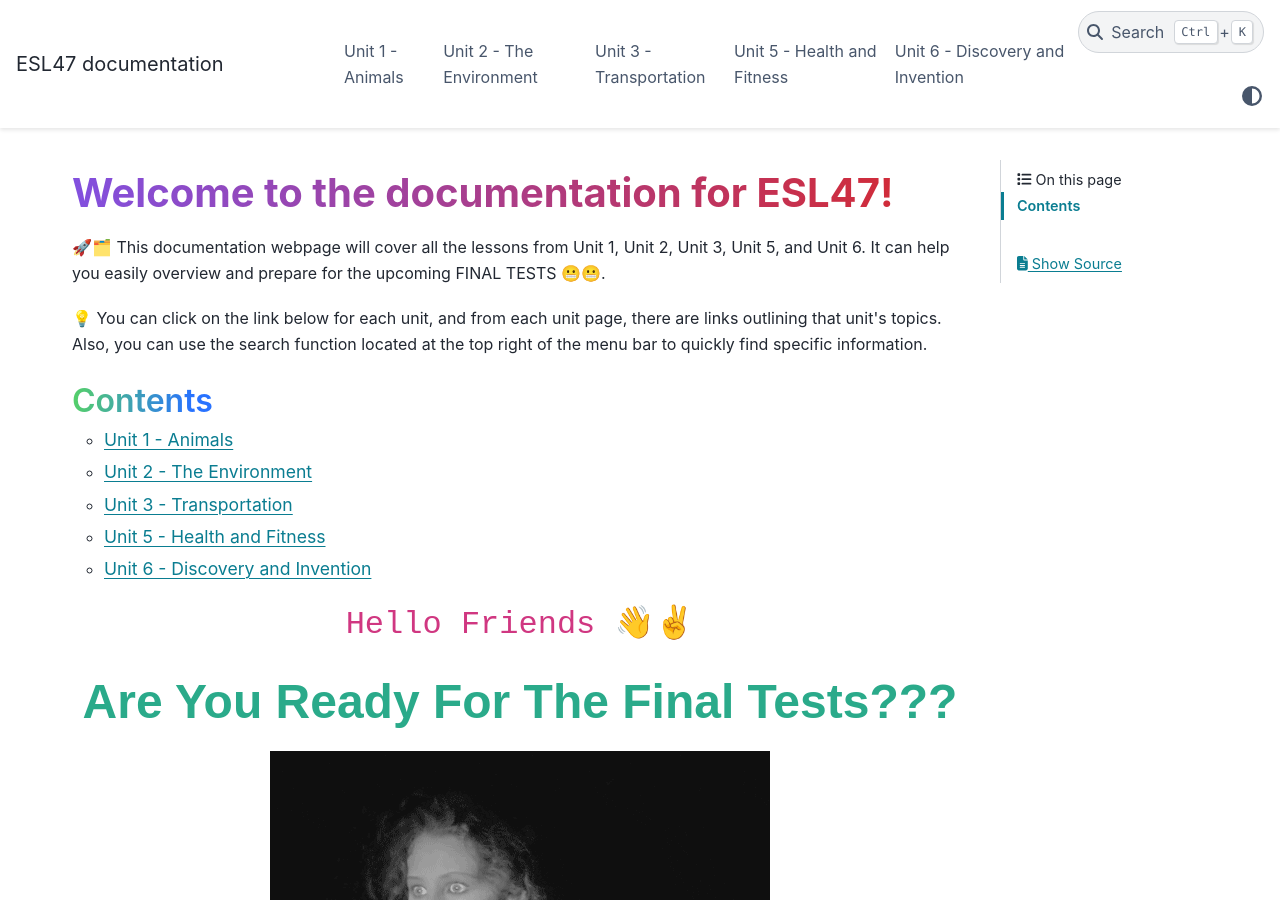
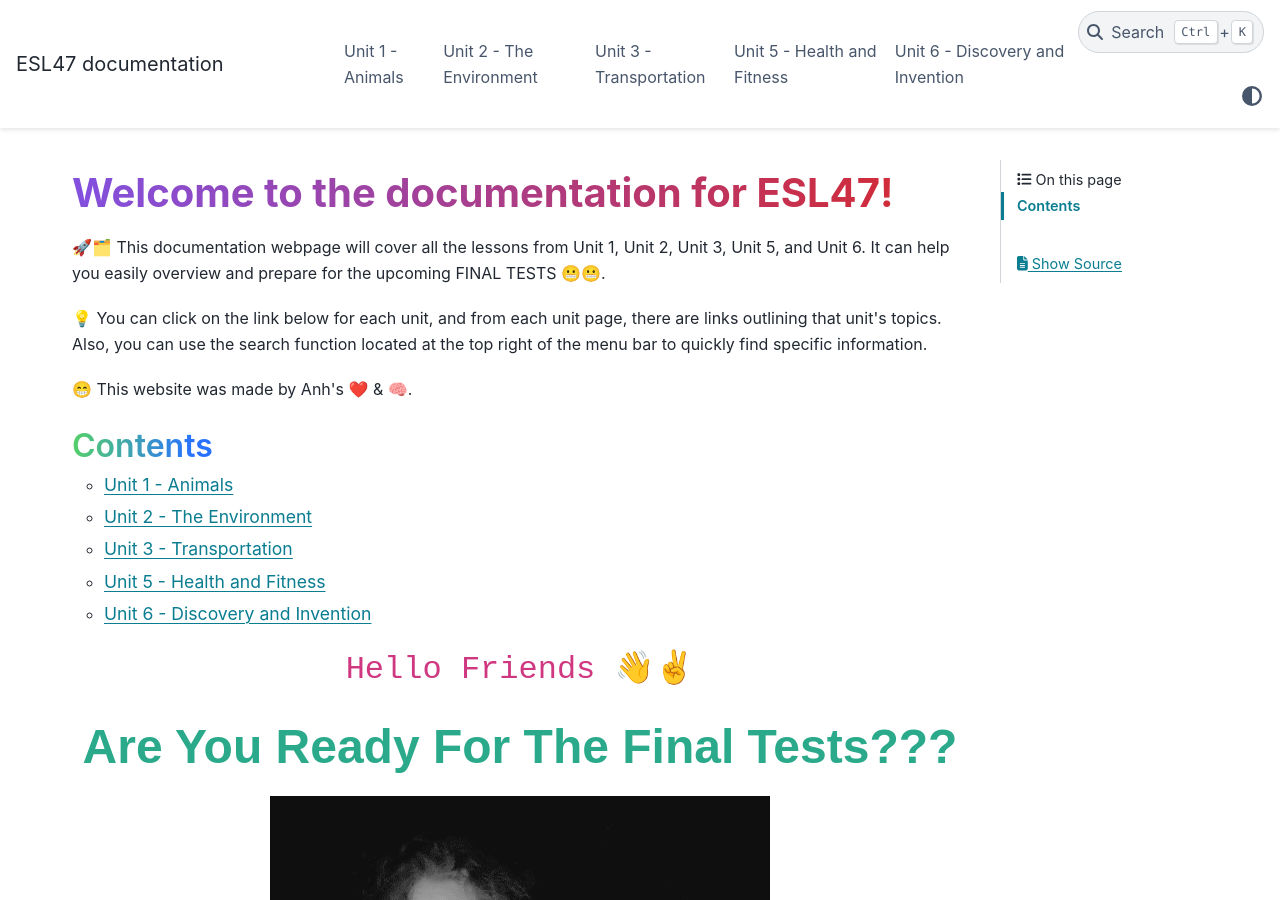
Before and after one commit to vpa24/ESL-47---Intermediate-Low-Integrated-Reading-Writing, a Sphinx documentation site: the page built from docs/source/index.rst, in a window 1280 px wide and 900 px high. Built offline with Sphinx 7.4.7 and the PyData theme 0.15.4, drawn with Linux system fonts in a browser that asks for light colours; some web fonts are replaced.

Commit message:
Update index.rst

```diff
--- a/docs/source/index.rst
+++ b/docs/source/index.rst
@@ -6,6 +6,7 @@ Welcome to the documentation for ESL47!
 
    <p>🚀🗂️ This documentation webpage will cover all the lessons from Unit 1, Unit 2, Unit 3, Unit 5, and Unit 6. It can help you easily overview and prepare for the upcoming FINAL TESTS 😬😬.</p>
    <p>💡 You can click on the link below for each unit, and from each unit page, there are links outlining that unit's topics. Also, you can use the search function located at the top right of the menu bar to quickly find specific information.</p>
+   <p>😁 This website was made by Anh's ❤️ & 🧠.</p>
 
 
 Contents
```
